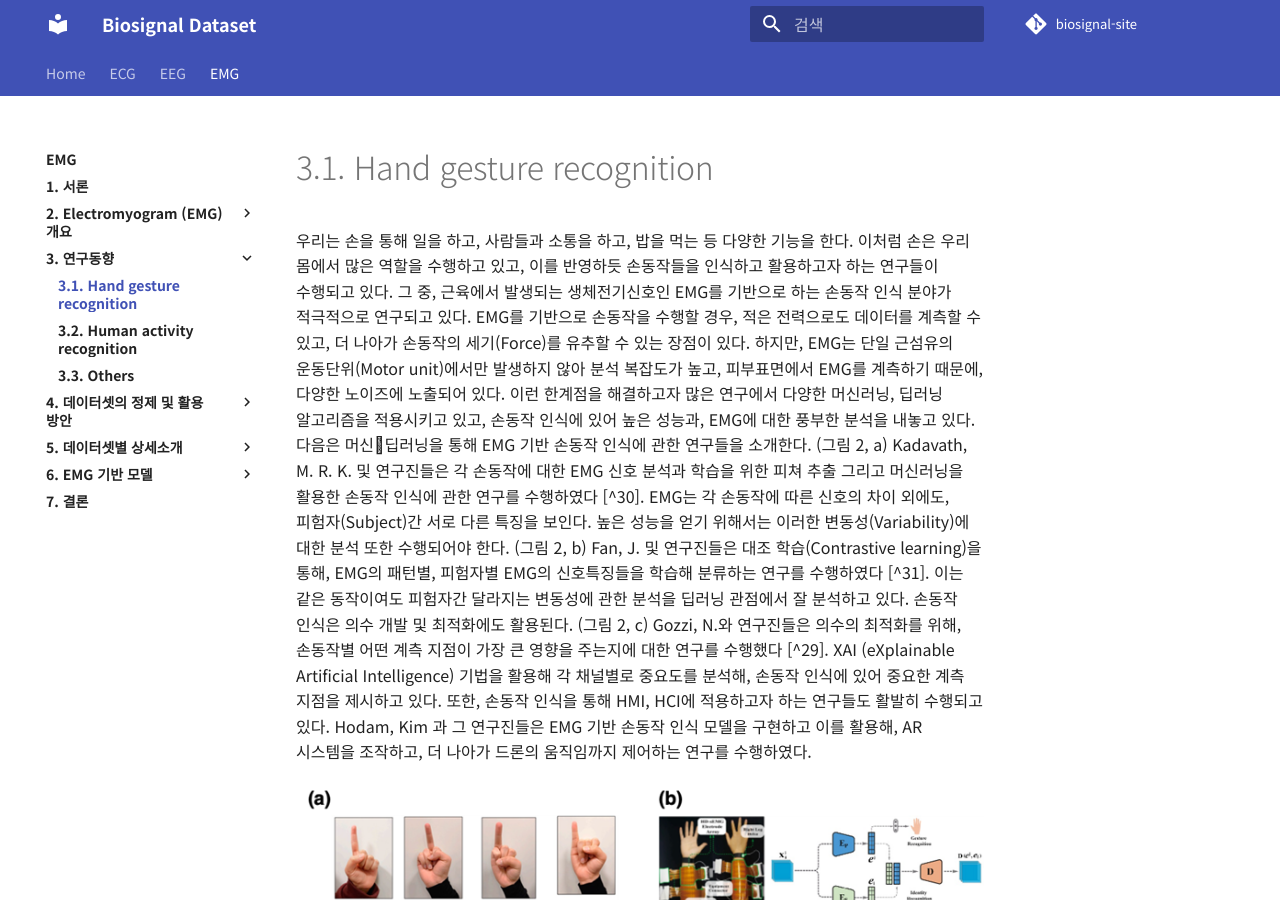
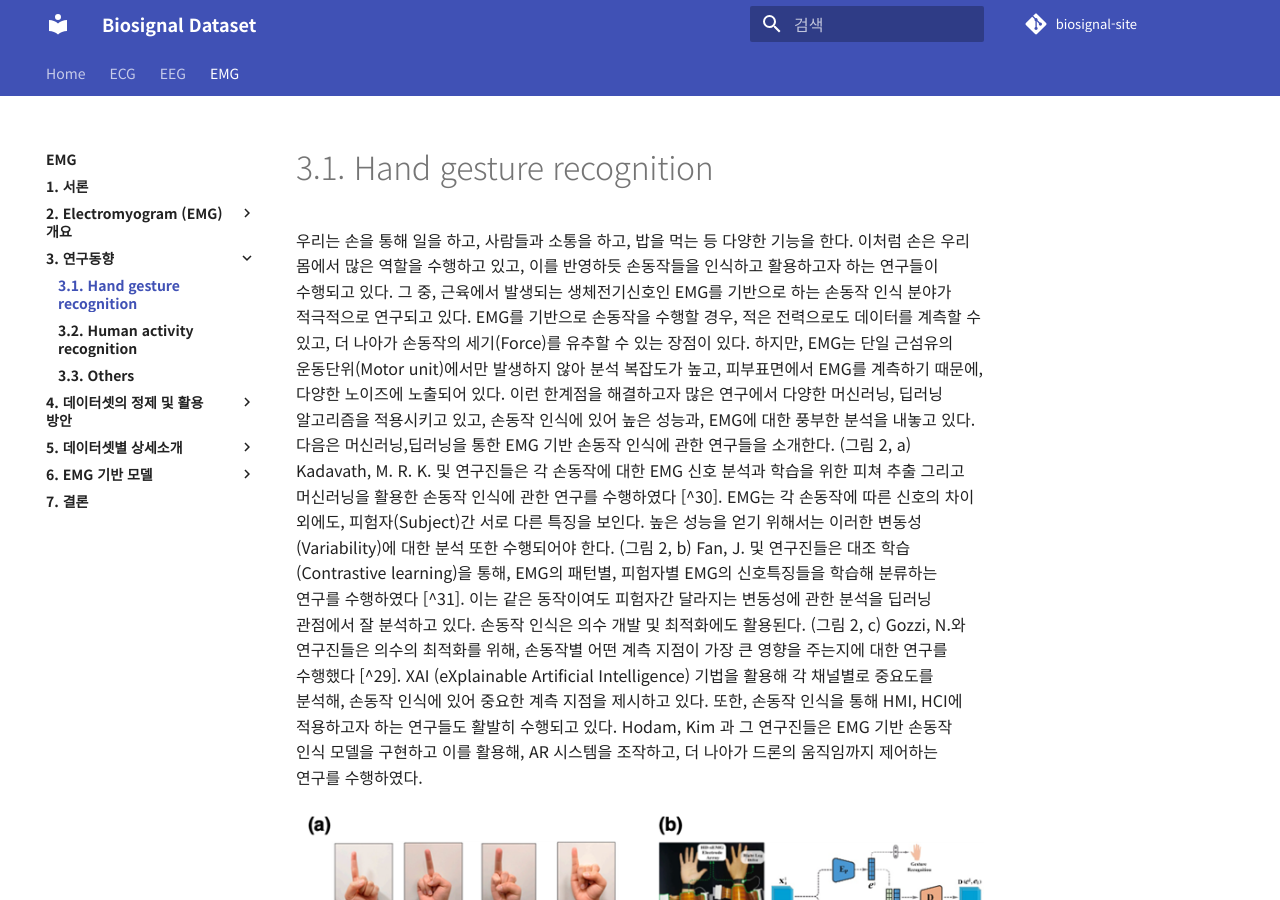
Before and after one commit to iwantjeonyeok/biosignal-site, an MkDocs documentation site: the page built from docs/emg/3-연구동향/3-1-hand-gesture-recognition.md, in a window 1280 px wide and 900 px high. Built offline with MkDocs 1.6.1 and Material for MkDocs 9.7.7, drawn with Linux system fonts in a browser that asks for light colours; comment, search, counter and statistics services are not loaded.

Commit message:
Update 3-1-hand-gesture-recognition.md

```diff
--- a/docs/emg/3-연구동향/3-1-hand-gesture-recognition.md
+++ b/docs/emg/3-연구동향/3-1-hand-gesture-recognition.md
@@ -1,7 +1,7 @@
 # 3.1. Hand gesture recognition
 
 
-우리는 손을 통해 일을 하고, 사람들과 소통을 하고, 밥을 먹는 등 다양한 기능을 한다. 이처럼 손은 우리 몸에서 많은 역할을 수행하고 있고, 이를 반영하듯 손동작들을 인식하고 활용하고자 하는 연구들이 수행되고 있다. 그 중, 근육에서 발생되는 생체전기신호인 EMG를 기반으로 하는 손동작 인식 분야가 적극적으로 연구되고 있다. EMG를 기반으로 손동작을 수행할 경우, 적은 전력으로도 데이터를 계측할 수 있고, 더 나아가 손동작의 세기(Force)를 유추할 수 있는 장점이 있다. 하지만, EMG는 단일 근섬유의 운동단위(Motor unit)에서만 발생하지 않아 분석 복잡도가 높고, 피부표면에서 EMG를 계측하기 때문에, 다양한 노이즈에 노출되어 있다. 이런 한계점을 해결하고자 많은 연구에서 다양한 머신러닝, 딥러닝 알고리즘을 적용시키고 있고, 손동작 인식에 있어 높은 성능과, EMG에 대한 풍부한 분석을 내놓고 있다. 다음은 머신딥러닝을 통해 EMG 기반 손동작 인식에 관한 연구들을 소개한다.
+우리는 손을 통해 일을 하고, 사람들과 소통을 하고, 밥을 먹는 등 다양한 기능을 한다. 이처럼 손은 우리 몸에서 많은 역할을 수행하고 있고, 이를 반영하듯 손동작들을 인식하고 활용하고자 하는 연구들이 수행되고 있다. 그 중, 근육에서 발생되는 생체전기신호인 EMG를 기반으로 하는 손동작 인식 분야가 적극적으로 연구되고 있다. EMG를 기반으로 손동작을 수행할 경우, 적은 전력으로도 데이터를 계측할 수 있고, 더 나아가 손동작의 세기(Force)를 유추할 수 있는 장점이 있다. 하지만, EMG는 단일 근섬유의 운동단위(Motor unit)에서만 발생하지 않아 분석 복잡도가 높고, 피부표면에서 EMG를 계측하기 때문에, 다양한 노이즈에 노출되어 있다. 이런 한계점을 해결하고자 많은 연구에서 다양한 머신러닝, 딥러닝 알고리즘을 적용시키고 있고, 손동작 인식에 있어 높은 성능과, EMG에 대한 풍부한 분석을 내놓고 있다. 다음은 머신러닝,딥러닝을 통한 EMG 기반 손동작 인식에 관한 연구들을 소개한다.
 (그림 2, a) Kadavath, M. R. K. 및 연구진들은 각 손동작에 대한 EMG 신호 분석과 학습을 위한 피쳐 추출 그리고 머신러닝을 활용한 손동작 인식에 관한 연구를 수행하였다 [^30].
 EMG는 각 손동작에 따른 신호의 차이 외에도, 피험자(Subject)간 서로 다른 특징을 보인다. 높은 성능을 얻기 위해서는 이러한 변동성(Variability)에 대한 분석 또한 수행되어야 한다. (그림 2, b) Fan, J. 및 연구진들은 대조 학습(Contrastive learning)을 통해, EMG의 패턴별, 피험자별 EMG의 신호특징들을 학습해 분류하는 연구를 수행하였다 [^31]. 이는 같은 동작이여도 피험자간 달라지는 변동성에 관한 분석을 딥러닝 관점에서 잘 분석하고 있다.
 손동작 인식은 의수 개발 및 최적화에도 활용된다. (그림 2, c) Gozzi, N.와 연구진들은 의수의 최적화를 위해, 손동작별 어떤 계측 지점이 가장 큰 영향을 주는지에 대한 연구를 수행했다 [^29]. XAI (eXplainable Artificial Intelligence) 기법을 활용해 각 채널별로 중요도를 분석해, 손동작 인식에 있어 중요한 계측 지점을 제시하고 있다.
```
